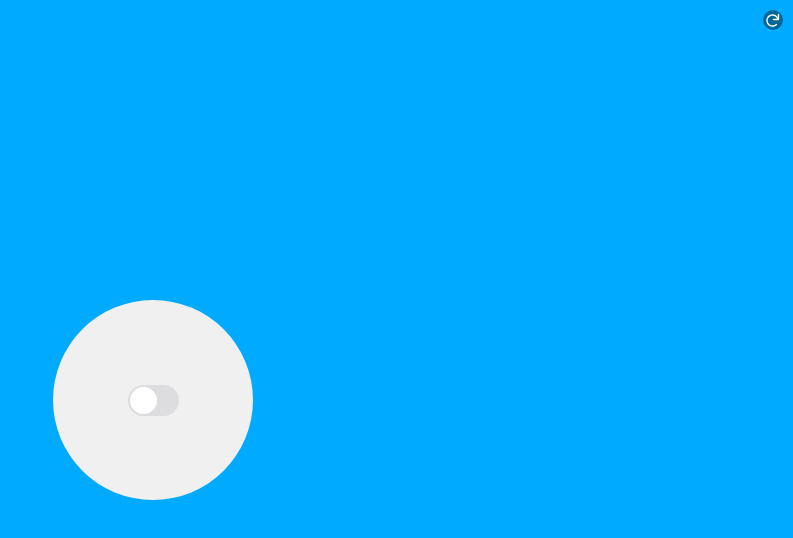
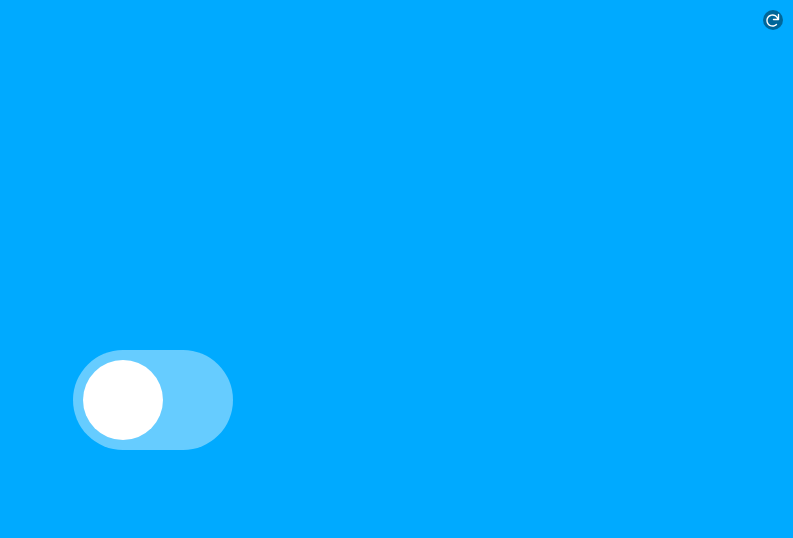
Before and after one commit to JonathanTylerWeber/framer-motion-practice, a React (Vite) app: page / in a window 1280 px wide. Shown: the top 538 px of the page, without its empty margins (487-1280 px from the left). Built offline with nearby package versions, Linux system fonts and the light colour scheme.

Commit message:
layout animation

```diff
--- a/src/App.tsx
+++ b/src/App.tsx
@@ -1,7 +1,8 @@
 import { useState } from "react";
 import "./App.css";
 import { Refresh } from "./components/Refresh";
-import { ParentChild } from "./components/useCycle/ParentChild";
+import Switch from "./components/layout/Switch";
+// import { ParentChild } from "./components/useCycle/ParentChild";
 // import Variants from "./components/useCycle/Variants";
 // import { SpecificValue } from "./components/useCycle/SpecificValue";
 // import { BasicCycle } from "./components/useCycle/BasicCycle";
@@ -36,7 +37,8 @@ function App() {
       {/* <ExitComplete key={count} /> */}
       {/* <BasicCycle key={count} /> */}
       {/* <MoreProperties key={count} /> */}
-      <ParentChild key={count} />
+      {/* <ParentChild key={count} /> */}
+      <Switch key={count} />
     </>
   );
 }
--- /dev/null
+++ b/src/components/layout/Switch.tsx
@@ -0,0 +1,23 @@
+import { motion } from "motion/react";
+import { useState } from "react";
+
+export default function Switch() {
+  const [isOn, setIsOn] = useState(false);
+
+  return (
+    <>
+      <div
+        className={`w-[160px] h-[100px] bg-white bg-opacity-40 rounded-full p-[10px] cursor-pointer flex ${
+          isOn ? "justify-end" : "justify-start"
+        }`}
+        onClick={() => setIsOn(!isOn)}
+      >
+        <motion.div
+          className="w-[80px] h-[80px] bg-white rounded-full"
+          layout
+          transition={{ type: "spring", stiffness: 700, damping: 30 }}
+        />
+      </div>
+    </>
+  );
+}
```
